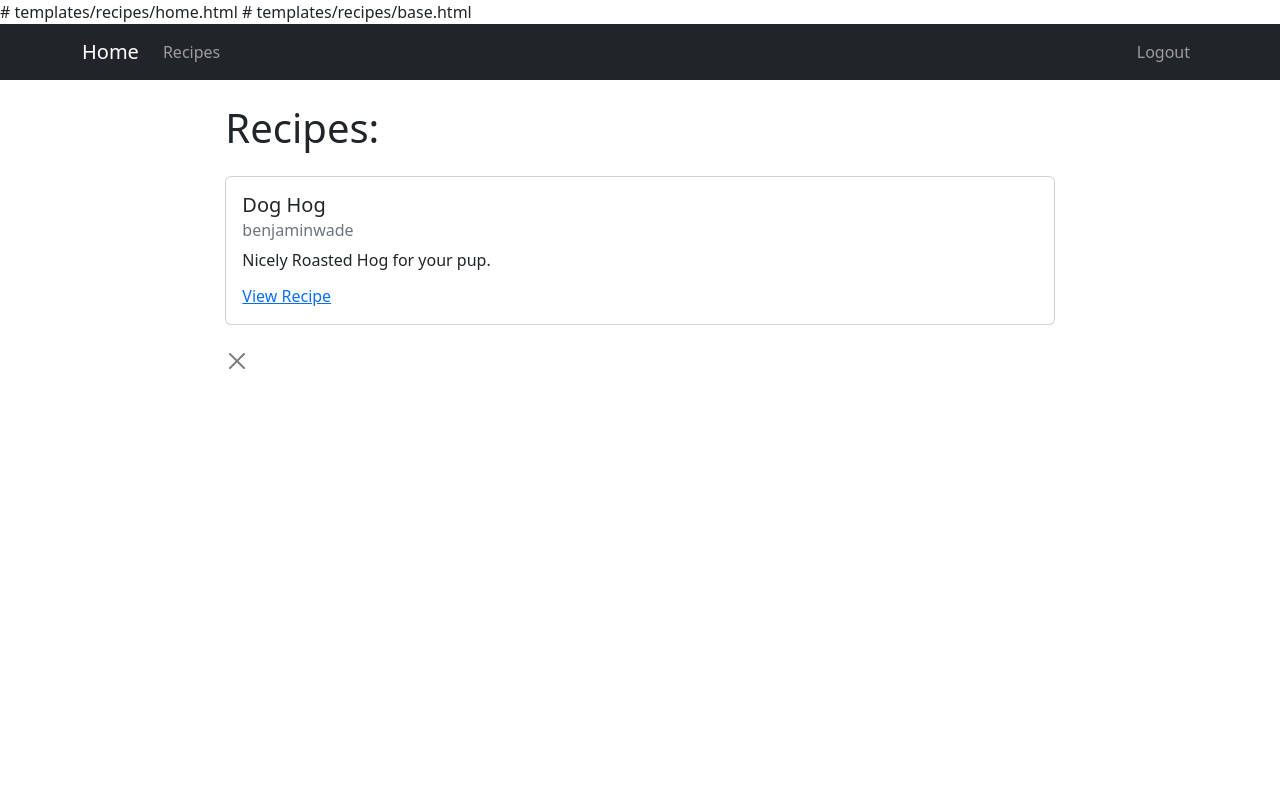
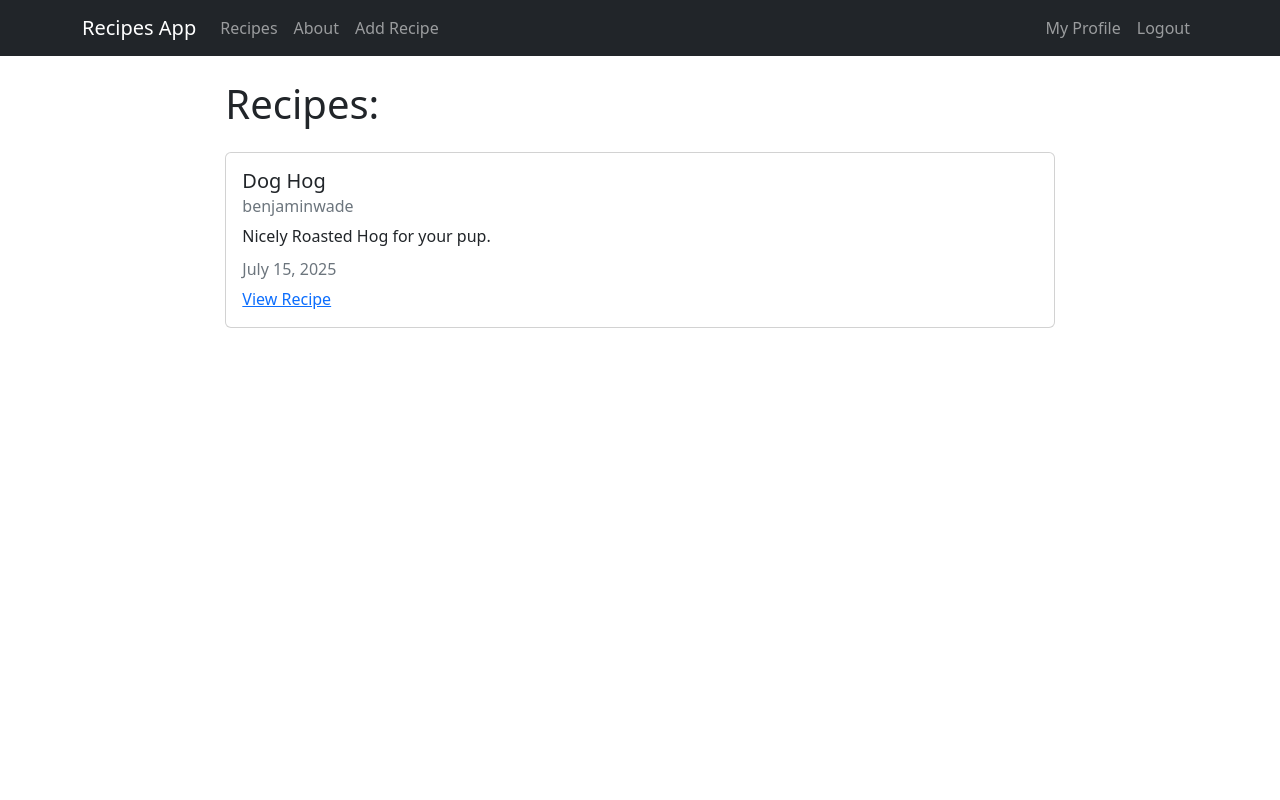
Before and after one commit to benwade37/MenuK9, a Django app: page / in a window 1280 px wide. Run offline with Django 4.2, Linux system fonts and the light colour scheme; a user stored in the database is signed in; data comes from the database, SQL or seed files in the repository; both versions use the stored data as it was after the commit.

Commit message:
Complete CRUD functionality

```diff
--- a/recipes/models.py
+++ b/recipes/models.py
@@ -1,6 +1,7 @@
 # recipes/models.py
 from django.db import models
 from django.contrib.auth.models import User
+from django.urls import reverse
 
 # Create your models here.
 class Recipe(models.Model):
@@ -12,5 +13,8 @@ class Recipe(models.Model):
   created_at = models.DateTimeField(auto_now_add=True)
   updated_at = models.DateTimeField(auto_now=True)
 
+  def get_absolute_url(self):
+      return reverse("recipes-detail", kwargs={"pk": self.pk})
+
   def __str__(self):
     return self.title
--- a/recipes/templates/recipes/base.html
+++ b/recipes/templates/recipes/base.html
@@ -1,13 +1,13 @@
-# templates/recipes/base.html
+<!-- # templates/recipes/base.html -->
 <!DOCTYPE html>
 <html lang="en">
   <head>
     <meta charset="utf-8" />
     <meta name="viewport" content="width=device-width, initial-scale=1" />
     {% if title %}
-    <title>Whoseagooddoggie. Recipes for Dogs - {{title}}</title>
+    <title>Django Recipes - {{title}}</title>
     {% else %}
-    <title>Whoseagooddoggie</title>
+    <title>Django Recipes</title>
     {% endif %}
     <link
       href="https://cdn.jsdelivr.net/npm/bootstrap@5.2.0-beta1/dist/css/bootstrap.min.css"
@@ -19,10 +19,16 @@
   <body>
     <nav class="navbar navbar-expand-lg navbar-dark bg-dark">
       <div class="container">
-        <a class="navbar-brand" href="{% url 'recipes-home' %}">Home</a>
-        <button class="navbar-toggler" type="button" data-bs-toggle="collapse" data-bs-target="#navbarNav" aria-controls="navbarNav"
+        <a class="navbar-brand" href="{% url 'recipes-home' %}">Recipes App</a>
+        <button
+          class="navbar-toggler"
+          type="button"
+          data-bs-toggle="collapse"
+          data-bs-target="#navbarNav"
+          aria-controls="navbarNav"
           aria-expanded="false"
-          aria-label="Toggle navigation">
+          aria-label="Toggle navigation"
+        >
           <span class="navbar-toggler-icon"></span>
         </button>
         <div class="collapse navbar-collapse" id="navbarNav">
@@ -35,27 +41,34 @@
                 >Recipes</a
               >
             </li>
+            <li class="nav-item">
+              <a class="nav-link" href="{% url 'recipes-about' %}">About</a>
+            </li>
+            <li class="nav-item">
+              <a class="nav-link" href="{% url 'recipes-create' %}">Add Recipe</a>
+            </li>
           </ul>
         </div>
         <div class="navbar-nav">
           {% if user.is_authenticated %}
+          <a class="nav-item nav-link" href="{% url 'user-profile' %}"
+            >My Profile</a
+          >
           <a class="nav-item nav-link" href="{% url 'user-logout' %}">Logout</a>
           {% else %}
           <a class="nav-item nav-link" href="{% url 'user-login' %}">Login</a>
-            <a class="nav-item nav-link" href="{% url 'user-register' %}">Register</a>
+          <a class="nav-item nav-link" href="{% url 'user-register' %}"
+            >Register</a
+          >
           {% endif %}
+        </div>
       </div>
     </nav>
     <div class="container mt-4 col-8">
       {% if messages %} {% for message in messages %}
-        <div class="alert alert-{{ message.tags }}"> {{message}}</div>
-          {% endfor %} {% endif %} {% block content %} {% endblock content %}
-          <button
-            type="button"
-            class="btn-close"
-            data-bs-dismiss="alert"
-            aria-label="Close"
-          ></button>
+      <div class="alert alert-{{ message.tags }}">{{ message }}</div>
+      {% endfor %} {% endif %} {% block content %} {% endblock %}
+    </div>
     <script
       src="https://cdn.jsdelivr.net/npm/bootstrap@5.2.0-beta1/dist/js/bootstrap.bundle.min.js"
       integrity="sha384-pprn3073KE6tl6bjs2QrFaJGz5/SUsLqktiwsUTF55Jfv3qYSDhgCecCxMW52nD2"
--- a/recipes/templates/recipes/home.html
+++ b/recipes/templates/recipes/home.html
@@ -1,4 +1,4 @@
-# templates/recipes/home.html
+<!-- recipes/templates/recipes/home.html -->
 {% extends "recipes/base.html" %}
 <!-- -->
 {% block content %}
@@ -9,8 +9,10 @@
     <h5 class="card-title">{{ recipe.title }}</h5>
     <h6 class="card-subtitle mb-2 text-muted">{{ recipe.author }}</h6>
     <p class="card-text">{{ recipe.description }}</p>
-    <h6 class="card-subtitle mb-2 text-muted">{{ recipe.updated.at|date:"d M, Y" }}</h6>
-    <a href="#" class="card-link">View Recipe</a>
+    <h6 class="card-subtitle mb-2 text-muted">
+      {{ recipe.updated_at|date:"F d, Y" }}
+    </h6>
+    <a href="{% url 'recipes-detail' recipe.pk %}" class="card-link">View Recipe</a>
   </div>
 </div>
 {% endfor %}
--- a/recipes/urls.py
+++ b/recipes/urls.py
@@ -3,6 +3,10 @@ from django.urls import path
 from . import views
 
 urlpatterns = [
-    path('', views.home, name='recipes-home'),
-    # Add more URL patterns here as needed
+    path('', views.RecipeListView.as_view(), name="recipes-home"),
+    path('recipe/<int:pk>', views.RecipeDetailView.as_view(), name="recipes-detail"),
+    path('about/', views.about, name="recipes-about"),
+    path('recipe/create', views.RecipeCreateView.as_view(), name="recipes-create"),
+    path('recipe/<int:pk>/update', views.RecipeUpdateView.as_view(), name="recipes-update"),
+    path('recipe/<int:pk>/delete', views.RecipeDeleteView.as_view(), name="recipes-delete"),
 ]
--- a/recipes/views.py
+++ b/recipes/views.py
@@ -1,34 +1,46 @@
-from django.shortcuts import render, HttpResponse
+# recipes/views.py
+from django.shortcuts import render
+from django.urls import reverse_lazy
+from django.views.generic import ListView, DetailView, CreateView, UpdateView, DeleteView
+from django.contrib.auth.mixins import LoginRequiredMixin, UserPassesTestMixin
+
 from . import models
 
-# recipes/views.py
-recipes = [
-  {
-    'author': 'Dom V.',
-    'title': 'Meatballs',
-    'content': 'Combine ingredients, form into balls, brown, then place in oven.',
-    'date_posted': 'May 18th, 2022'
-  },
-  {
-    'author': 'Gina R.',
-    'title': 'Chicken Cutlets',
-    'content': 'Bread chicken, cook on each side for 8 min',
-    'date_posted': 'May 18th, 2022'
-  },
-  {
-    'author': 'Bella O.',
-    'title': 'Sub',
-    'content': 'Combine ingredients.',
-    'date_posted': 'May 18th, 2022'
-  }
-]
-# Create your views here.
-def home(request):
-  recipes = models.Recipe.objects.all()
-  context = {
-    'recipes': recipes
-  }
-  return render(request, 'recipes/home.html', context)
+class RecipeListView(ListView):
+  model = models.Recipe
+  template_name = 'recipes/home.html'
+  context_object_name = 'recipes'
+
+class RecipeDetailView(DetailView):
+  model = models.Recipe
+
+class RecipeDeleteView(LoginRequiredMixin, UserPassesTestMixin, DeleteView):
+  model = models.Recipe
+  success_url = reverse_lazy('recipes-home')
+
+  def test_func(self):
+    recipe = self.get_object()
+    return self.request.user == recipe.author
+
+class RecipeCreateView(LoginRequiredMixin, CreateView):
+  model = models.Recipe
+  fields = ['title', 'description']
+
+  def form_valid(self, form):
+    form.instance.author = self.request.user
+    return super().form_valid(form)
+
+class RecipeUpdateView(LoginRequiredMixin, UserPassesTestMixin, UpdateView):
+  model = models.Recipe
+  fields = ['title', 'description']
+
+  def test_func(self):
+    recipe = self.get_object()
+    return self.request.user == recipe.author
+
+  def form_valid(self, form):
+    form.instance.author = self.request.user
+    return super().form_valid(form)
 
 def about(request):
     return render(request, 'recipes/about.html', {'title': 'About'})
```
Also changed, not shown: recipes/templates/recipes/recipe_confirm_delete.html (added, +27 -0 lines), recipes/templates/recipes/recipe_detail.html (added, +23 -0 lines), recipes/templates/recipes/recipe_form.html (added, +26 -0 lines), db.sqlite3. Lines whose indentation alone changed are shown as unchanged.
